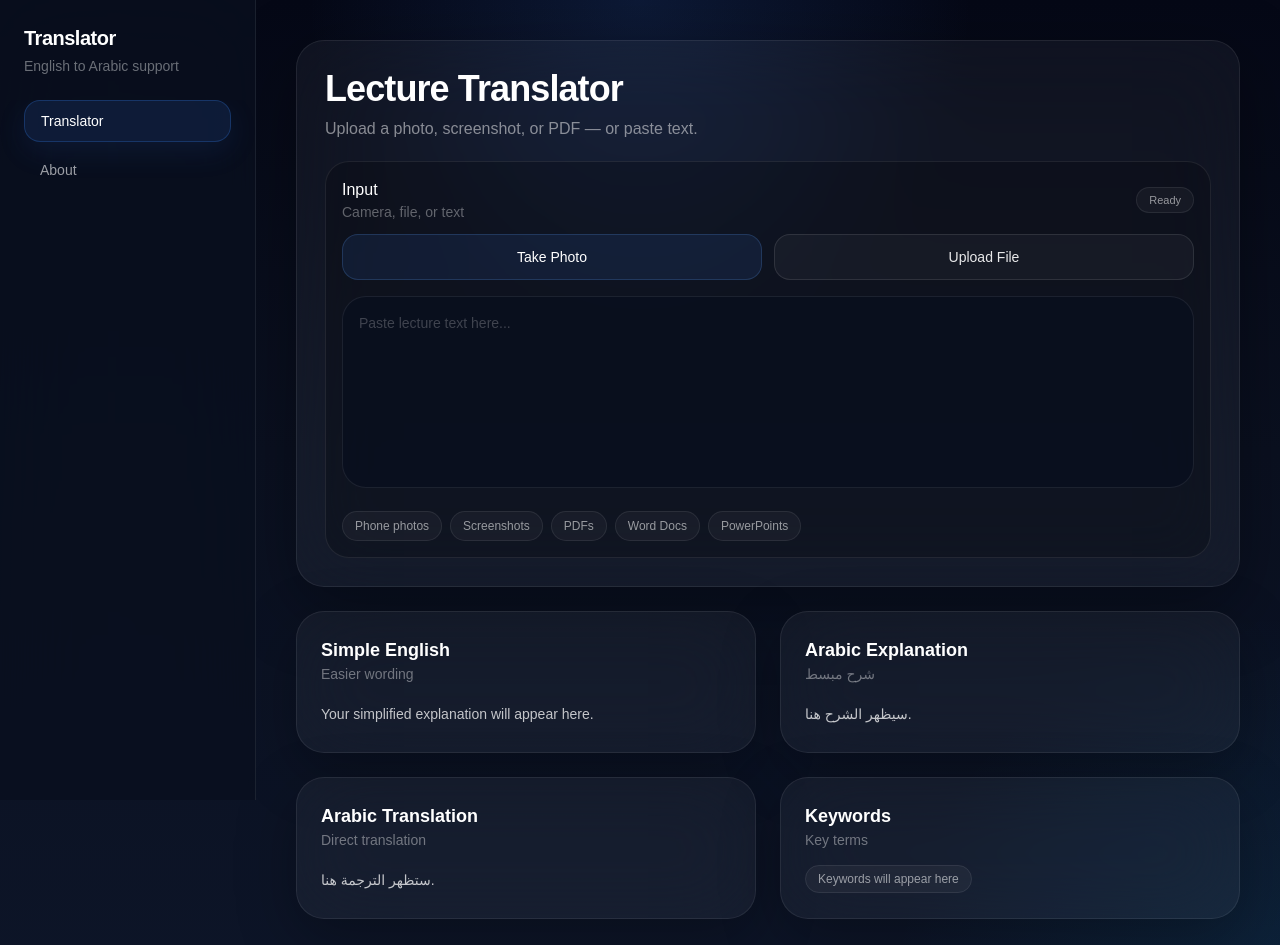
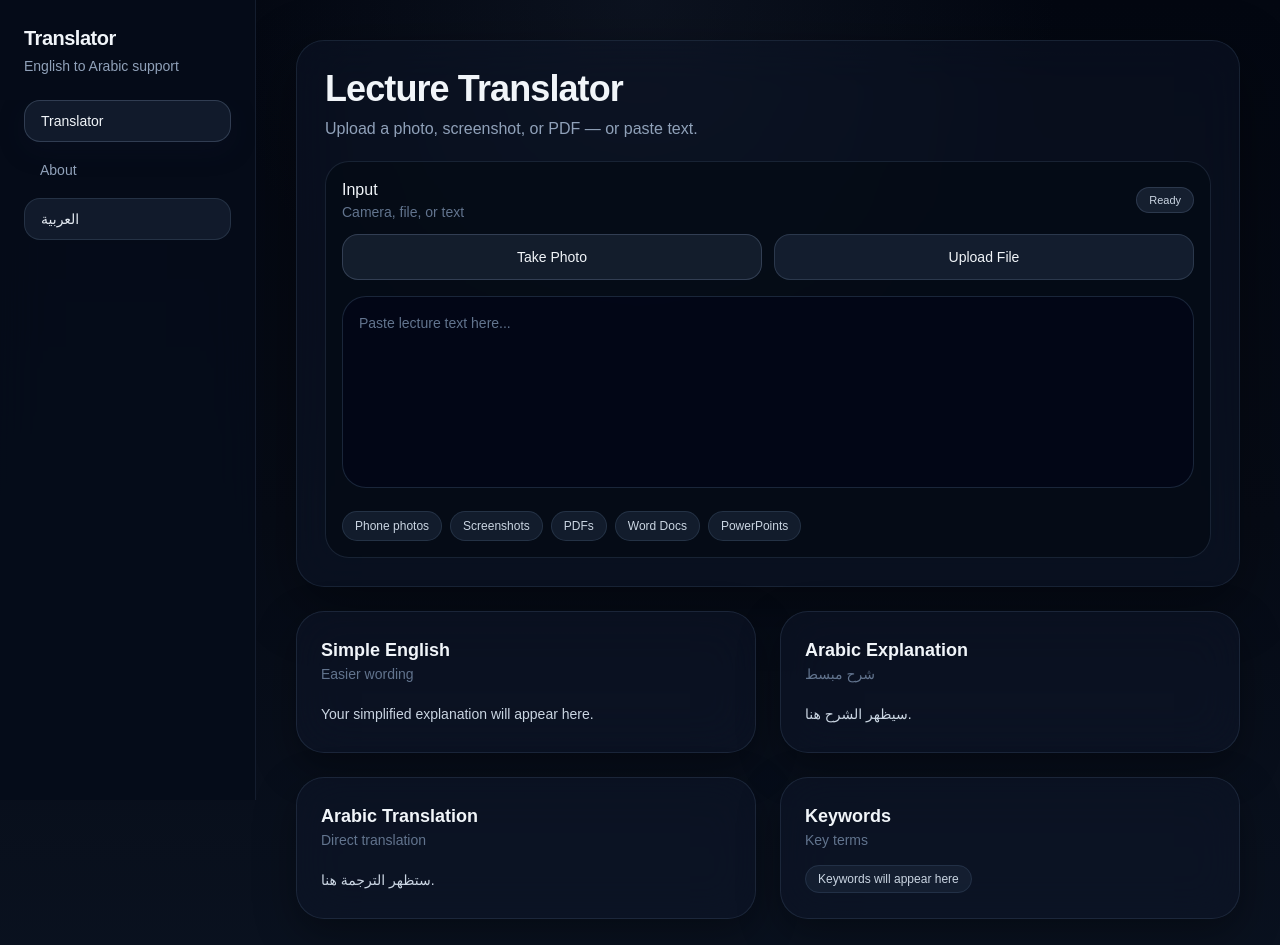
Before and after one commit to sallaxm/UDST-En-Ar-Translator, a Next.js app: page / in a window 1280 px wide. Shown: the top 945 px of the page. Built offline with nearby package versions, Linux system fonts and the light colour scheme.

Commit message:
Refine dashboard styling and add Arabic UI mode

```diff
--- a/app/page.tsx
+++ b/app/page.tsx
@@ -14,9 +14,84 @@ type ResultData = {
   keywords: Keyword[];
 };
 
+type UiLanguage = "en" | "ar";
+
 const IMAGE_UPLOAD_TARGET_MAX_BYTES = 4 * 1024 * 1024;
 const IMAGE_UPLOAD_MAX_DIMENSION = 2200;
 const IMAGE_UPLOAD_MIN_QUALITY = 0.55;
+
+const uiText = {
+  en: {
+    appName: "Translator",
+    support: "English to Arabic support",
+    translatorNav: "Translator",
+    aboutNav: "About",
+    languageToggle: "العربية",
+    heading: "Lecture Translator",
+    subHeading: "Upload a photo, screenshot, or PDF — or paste text.",
+    inputTitle: "Input",
+    inputHint: "Camera, file, or text",
+    statusProcessing: "Processing",
+    statusReady: "Ready",
+    takePhoto: "Take Photo",
+    uploadFile: "Upload File",
+    clear: "Clear",
+    placeholder: "Paste lecture text here...",
+    chips: ["Phone photos", "Screenshots", "PDFs", "Word Docs", "PowerPoints"],
+    simpleTitle: "Simple English",
+    simpleHint: "Easier wording",
+    simpleEmpty: "Your simplified explanation will appear here.",
+    explanationTitle: "Arabic Explanation",
+    explanationHint: "شرح مبسط",
+    explanationEmpty: "سيظهر الشرح هنا.",
+    translationTitle: "Arabic Translation",
+    translationHint: "Direct translation",
+    translationEmpty: "ستظهر الترجمة هنا.",
+    keywordsTitle: "Keywords",
+    keywordsHint: "Key terms",
+    keywordsEmpty: "Keywords will appear here",
+    startHint: "Upload something or paste text to begin.",
+    fileTypeImage: "Image",
+    fileTypePdf: "PDF",
+    fileTypeWord: "Word",
+    fileTypePowerpoint: "PowerPoint",
+  },
+  ar: {
+    appName: "المترجم",
+    support: "دعم من الإنجليزية إلى العربية",
+    translatorNav: "المترجم",
+    aboutNav: "حول",
+    languageToggle: "English",
+    heading: "مترجم المحاضرات",
+    subHeading: "ارفع صورة أو لقطة شاشة أو ملف PDF — أو الصق النص مباشرة.",
+    inputTitle: "الإدخال",
+    inputHint: "الكاميرا أو ملف أو نص",
+    statusProcessing: "جارٍ المعالجة",
+    statusReady: "جاهز",
+    takePhoto: "التقاط صورة",
+    uploadFile: "رفع ملف",
+    clear: "مسح",
+    placeholder: "الصق نص المحاضرة هنا...",
+    chips: ["صور الهاتف", "لقطات الشاشة", "ملفات PDF", "مستندات Word", "عروض PowerPoint"],
+    simpleTitle: "إنجليزية مبسطة",
+    simpleHint: "صياغة أسهل",
+    simpleEmpty: "سيظهر الشرح المبسط هنا.",
+    explanationTitle: "شرح بالعربية",
+    explanationHint: "شرح مبسط",
+    explanationEmpty: "سيظهر الشرح هنا.",
+    translationTitle: "الترجمة العربية",
+    translationHint: "ترجمة مباشرة",
+    translationEmpty: "ستظهر الترجمة هنا.",
+    keywordsTitle: "الكلمات المفتاحية",
+    keywordsHint: "مصطلحات أساسية",
+    keywordsEmpty: "ستظهر الكلمات المفتاحية هنا",
+    startHint: "ابدأ برفع ملف أو لصق نص.",
+    fileTypeImage: "صورة",
+    fileTypePdf: "PDF",
+    fileTypeWord: "Word",
+    fileTypePowerpoint: "PowerPoint",
+  },
+} as const;
 
 async function parseApiResponse<T>(res: Response): Promise<T> {
   const contentType = res.headers.get("content-type") || "";
@@ -147,6 +222,7 @@ function LoadingLines({ arabic = false }: { arabic?: boolean }) {
 }
 
 export default function Dashboard() {
+  const [language, setLanguage] = useState<UiLanguage>("en");
   const [input, setInput] = useState("");
   const [selectedFile, setSelectedFile] = useState<File | null>(null);
   const [selectedFileName, setSelectedFileName] = useState("");
@@ -160,6 +236,8 @@ export default function Dashboard() {
   const fileInputRef = useRef<HTMLInputElement>(null);
   const cameraInputRef = useRef<HTMLInputElement>(null);
   const textTimeoutRef = useRef<NodeJS.Timeout | null>(null);
+
+  const t = uiText[language];
 
   const processText = async (textValue: string) => {
     if (!textValue.trim()) return;
@@ -303,56 +381,54 @@ export default function Dashboard() {
     result.keywords.length > 0;
 
   return (
-    <div className="min-h-screen bg-[radial-gradient(circle_at_top,_rgba(59,130,246,0.14),_transparent_28%),radial-gradient(circle_at_bottom_right,_rgba(14,165,233,0.10),_transparent_24%),linear-gradient(180deg,_#050816_0%,_#0a1020_45%,_#0d1528_100%)] text-white">
+    <div
+      dir={language === "ar" ? "rtl" : "ltr"}
+      className="min-h-screen bg-[radial-gradient(circle_at_top,_rgba(30,41,59,0.35),_transparent_35%),linear-gradient(180deg,_#030711_0%,_#060b16_52%,_#0a1220_100%)] text-slate-100"
+    >
       <div className="mx-auto flex min-h-screen max-w-7xl flex-col md:flex-row">
-        <aside className="sticky top-0 z-20 border-b border-white/8 bg-[#09101f]/80 backdrop-blur-2xl md:h-screen md:w-64 md:border-b-0 md:border-r">
+        <aside className="sticky top-0 z-20 border-b border-slate-700/35 bg-[#060d1a]/90 backdrop-blur-xl md:h-screen md:w-64 md:border-b-0 md:border-r">
           <div className="px-4 py-4 md:p-6">
-            <h1 className="text-lg font-semibold tracking-tight md:text-xl">
-              Translator
-            </h1>
-            <p className="mt-1 text-sm text-white/40">
-              English to Arabic support
-            </p>
+            <h1 className="text-lg font-semibold tracking-tight md:text-xl">{t.appName}</h1>
+            <p className="mt-1 text-sm text-slate-400">{t.support}</p>
           </div>
 
           <nav className="flex gap-2 overflow-x-auto px-4 pb-4 text-sm [&::-webkit-scrollbar]:hidden md:flex-col md:px-6 md:pb-0">
-            <button className="shrink-0 rounded-2xl border border-[#3b82f6]/25 bg-[#3b82f6]/12 px-4 py-2.5 text-left text-white shadow-[0_10px_30px_rgba(59,130,246,0.10)]">
-              Translator
+            <button className="shrink-0 rounded-2xl border border-slate-500/40 bg-slate-700/30 px-4 py-2.5 text-left text-slate-100 shadow-[0_8px_26px_rgba(15,23,42,0.28)]">
+              {t.translatorNav}
             </button>
             <a
               href="/about"
-              className="shrink-0 rounded-2xl px-4 py-2.5 text-left text-white/60 transition hover:bg-white/6 hover:text-white"
+              className="shrink-0 rounded-2xl px-4 py-2.5 text-left text-slate-400 transition hover:bg-slate-800/60 hover:text-slate-100"
             >
-              About
+              {t.aboutNav}
             </a>
+            <button
+              type="button"
+              onClick={() => setLanguage((prev) => (prev === "en" ? "ar" : "en"))}
+              className="shrink-0 rounded-2xl border border-slate-600/40 bg-slate-800/55 px-4 py-2.5 text-left text-slate-200 transition hover:bg-slate-700/55"
+            >
+              {t.languageToggle}
+            </button>
           </nav>
         </aside>
 
         <main className="flex-1 p-3 pb-8 sm:p-4 md:p-8 lg:p-10">
           <div className="mx-auto max-w-5xl space-y-4 md:space-y-6">
-            <section className="rounded-[28px] border border-white/8 bg-white/[0.045] p-5 shadow-[0_20px_70px_rgba(0,0,0,0.35)] backdrop-blur-2xl md:p-7">
+            <section className="rounded-[28px] border border-slate-700/40 bg-slate-900/45 p-5 shadow-[0_18px_60px_rgba(0,0,0,0.38)] backdrop-blur-xl md:p-7">
               <div className="mb-5">
-                <h2 className="text-2xl font-semibold tracking-tight md:text-4xl">
-                  Lecture Translator
-                </h2>
-                <p className="mt-2 max-w-2xl text-sm leading-6 text-white/50 md:text-base">
-                  Upload a photo, screenshot, or PDF — or paste text.
-                </p>
+                <h2 className="text-2xl font-semibold tracking-tight md:text-4xl">{t.heading}</h2>
+                <p className="mt-2 max-w-2xl text-sm leading-6 text-slate-400 md:text-base">{t.subHeading}</p>
               </div>
 
-              <div className="rounded-[24px] border border-white/8 bg-black/20 p-3 sm:p-4">
+              <div className="rounded-[24px] border border-slate-700/45 bg-[#050a15]/70 p-3 sm:p-4">
                 <div className="mb-3 flex items-center justify-between">
                   <div>
-                    <h3 className="text-sm font-medium text-white md:text-base">
-                      Input
-                    </h3>
-                    <p className="text-xs text-white/35 md:text-sm">
-                      Camera, file, or text
-                    </p>
+                    <h3 className="text-sm font-medium text-slate-100 md:text-base">{t.inputTitle}</h3>
+                    <p className="text-xs text-slate-500 md:text-sm">{t.inputHint}</p>
                   </div>
 
-                  <div className="rounded-full border border-white/8 bg-white/[0.04] px-3 py-1 text-[11px] text-white/55">
-                    {isProcessing ? "Processing" : "Ready"}
+                  <div className="rounded-full border border-slate-600/50 bg-slate-800/70 px-3 py-1 text-[11px] text-slate-300">
+                    {isProcessing ? t.statusProcessing : t.statusReady}
                   </div>
                 </div>
 
@@ -360,17 +436,17 @@ export default function Dashboard() {
                   <button
                     type="button"
                     onClick={openCameraPicker}
-                    className="rounded-2xl border border-[#60a5fa]/20 bg-[#3b82f6]/10 px-4 py-3 text-sm font-medium text-white transition hover:bg-[#3b82f6]/16"
+                    className="rounded-2xl border border-slate-500/40 bg-slate-700/35 px-4 py-3 text-sm font-medium text-slate-100 transition hover:bg-slate-600/40"
                   >
-                    Take Photo
+                    {t.takePhoto}
                   </button>
 
                   <button
                     type="button"
                     onClick={openFilePicker}
-                    className="rounded-2xl border border-white/10 bg-white/[0.04] px-4 py-3 text-sm font-medium text-white/90 transition hover:bg-white/[0.07]"
+                    className="rounded-2xl border border-slate-600/50 bg-slate-800/65 px-4 py-3 text-sm font-medium text-slate-100 transition hover:bg-slate-700/70"
                   >
-                    Upload File
+                    {t.uploadFile}
                   </button>
                 </div>
 
@@ -392,25 +468,23 @@ export default function Dashboard() {
                 />
 
                 {selectedFileName && (
-                  <div className="mb-4 flex items-center justify-between rounded-2xl border border-white/8 bg-white/[0.04] px-4 py-3">
+                  <div className="mb-4 flex items-center justify-between rounded-2xl border border-slate-700/50 bg-slate-800/55 px-4 py-3">
                     <div className="min-w-0">
-                      <p className="truncate text-sm font-medium text-white">
-                        {selectedFileName}
-                      </p>
-                      <p className="mt-1 text-xs text-white/40 capitalize">
-                        {selectedFileType === "image" && "Image"}
-                        {selectedFileType === "pdf" && "PDF"}
-                        {selectedFileType === "word" && "Word"}
-                        {selectedFileType === "powerpoint" && "PowerPoint"}
+                      <p className="truncate text-sm font-medium text-slate-100">{selectedFileName}</p>
+                      <p className="mt-1 text-xs text-slate-400 capitalize">
+                        {selectedFileType === "image" && t.fileTypeImage}
+                        {selectedFileType === "pdf" && t.fileTypePdf}
+                        {selectedFileType === "word" && t.fileTypeWord}
+                        {selectedFileType === "powerpoint" && t.fileTypePowerpoint}
                       </p>
                     </div>
 
                     <button
                       type="button"
                       onClick={clearSelectedFile}
-                      className="ml-3 shrink-0 rounded-xl border border-white/8 bg-white/[0.04] px-3 py-1.5 text-xs text-white/65 transition hover:bg-white/[0.07] hover:text-white"
+                      className="ml-3 shrink-0 rounded-xl border border-slate-600/60 bg-slate-700/55 px-3 py-1.5 text-xs text-slate-300 transition hover:bg-slate-600/70 hover:text-slate-100"
                     >
-                      Clear
+                      {t.clear}
                     </button>
                   </div>
                 )}
@@ -423,29 +497,23 @@ export default function Dashboard() {
                     setSelectedFileType("");
                     setInput(e.target.value);
                   }}
-                  placeholder="Paste lecture text here..."
-                  className="h-40 w-full resize-none rounded-[24px] border border-white/8 bg-[#09101f]/80 px-4 py-4 text-sm text-white placeholder:text-white/22 outline-none transition focus:border-[#60a5fa]/45 focus:bg-[#09101f] md:h-48"
+                  placeholder={t.placeholder}
+                  className="h-40 w-full resize-none rounded-[24px] border border-slate-700/55 bg-slate-950/75 px-4 py-4 text-sm text-slate-100 placeholder:text-slate-500 outline-none transition focus:border-slate-500/75 focus:bg-slate-950 md:h-48"
                 />
 
                 <div className="mt-4 flex flex-wrap gap-2">
-                  {[
-                    "Phone photos",
-                    "Screenshots",
-                    "PDFs",
-                    "Word Docs",
-                    "PowerPoints",
-                  ].map((item) => (
-                      <span
-                        key={item}
-                        className="rounded-full border border-white/8 bg-white/[0.04] px-3 py-1.5 text-xs text-white/55"
-                      >
-                        {item}
-                      </span>
+                  {t.chips.map((item) => (
+                    <span
+                      key={item}
+                      className="rounded-full border border-slate-700/60 bg-slate-800/60 px-3 py-1.5 text-xs text-slate-300"
+                    >
+                      {item}
+                    </span>
                   ))}
                 </div>
 
                 {error && (
-                  <div className="mt-4 rounded-2xl border border-red-400/15 bg-red-400/10 px-4 py-3 text-sm text-red-200">
+                  <div className="mt-4 rounded-2xl border border-red-400/20 bg-red-400/10 px-4 py-3 text-sm text-red-200">
                     {error}
                   </div>
                 )}
@@ -453,98 +521,65 @@ export default function Dashboard() {
             </section>
 
             <section className="grid gap-4 md:grid-cols-2 md:gap-6">
-              <div className="rounded-[28px] border border-white/8 bg-white/[0.045] p-5 shadow-[0_18px_60px_rgba(0,0,0,0.28)] backdrop-blur-2xl md:p-6">
+              <div className="rounded-[28px] border border-slate-700/45 bg-slate-900/50 p-5 shadow-[0_14px_40px_rgba(0,0,0,0.34)] backdrop-blur-xl md:p-6">
                 <div className="mb-4 flex items-center justify-between gap-3">
                   <div>
-                    <h3 className="text-base font-semibold md:text-lg">
-                      Simple English
-                    </h3>
-                    <p className="text-xs text-white/40 md:text-sm">
-                      Easier wording
-                    </p>
+                    <h3 className="text-base font-semibold md:text-lg">{t.simpleTitle}</h3>
+                    <p className="text-xs text-slate-500 md:text-sm">{t.simpleHint}</p>
                   </div>
-                  {isProcessing && (
-                    <div className="h-2.5 w-2.5 animate-pulse rounded-full bg-[#60a5fa]" />
-                  )}
+                  {isProcessing && <div className="h-2.5 w-2.5 animate-pulse rounded-full bg-slate-300" />}
                 </div>
 
                 {isProcessing ? (
                   <LoadingLines />
                 ) : (
-                  <p className="whitespace-pre-wrap text-sm leading-7 text-white/75">
-                    {result.simple ||
-                      "Your simplified explanation will appear here."}
-                  </p>
+                  <p className="whitespace-pre-wrap text-sm leading-7 text-slate-300">{result.simple || t.simpleEmpty}</p>
                 )}
               </div>
 
-              <div className="rounded-[28px] border border-white/8 bg-white/[0.045] p-5 shadow-[0_18px_60px_rgba(0,0,0,0.28)] backdrop-blur-2xl md:p-6">
+              <div className="rounded-[28px] border border-slate-700/45 bg-slate-900/50 p-5 shadow-[0_14px_40px_rgba(0,0,0,0.34)] backdrop-blur-xl md:p-6">
                 <div className="mb-4 flex items-center justify-between gap-3">
                   <div>
-                    <h3 className="text-base font-semibold md:text-lg">
-                      Arabic Explanation
-                    </h3>
-                    <p className="text-xs text-white/40 md:text-sm">
-                      شرح مبسط
-                    </p>
+                    <h3 className="text-base font-semibold md:text-lg">{t.explanationTitle}</h3>
+                    <p className="text-xs text-slate-500 md:text-sm">{t.explanationHint}</p>
                   </div>
-                  {isProcessing && (
-                    <div className="h-2.5 w-2.5 animate-pulse rounded-full bg-[#60a5fa]" />
-                  )}
+                  {isProcessing && <div className="h-2.5 w-2.5 animate-pulse rounded-full bg-slate-300" />}
                 </div>
 
                 {isProcessing ? (
                   <LoadingLines arabic />
                 ) : (
-                  <p
-                    dir="ltr"
-                    className="whitespace-pre-wrap text-left text-sm leading-7 text-white/75"
-                  >
-                    {result.arabicExplanation || "سيظهر الشرح هنا."}
+                  <p dir="ltr" className="whitespace-pre-wrap text-left text-sm leading-7 text-slate-300">
+                    {result.arabicExplanation || t.explanationEmpty}
                   </p>
                 )}
               </div>
 
-              <div className="rounded-[28px] border border-white/8 bg-white/[0.045] p-5 shadow-[0_18px_60px_rgba(0,0,0,0.28)] backdrop-blur-2xl md:p-6">
+              <div className="rounded-[28px] border border-slate-700/45 bg-slate-900/50 p-5 shadow-[0_14px_40px_rgba(0,0,0,0.34)] backdrop-blur-xl md:p-6">
                 <div className="mb-4 flex items-center justify-between gap-3">
                   <div>
-                    <h3 className="text-base font-semibold md:text-lg">
-                      Arabic Translation
-                    </h3>
-                    <p className="text-xs text-white/40 md:text-sm">
-                      Direct translation
-                    </p>
+                    <h3 className="text-base font-semibold md:text-lg">{t.translationTitle}</h3>
+                    <p className="text-xs text-slate-500 md:text-sm">{t.translationHint}</p>
                   </div>
-                  {isProcessing && (
-                    <div className="h-2.5 w-2.5 animate-pulse rounded-full bg-[#60a5fa]" />
-                  )}
+                  {isProcessing && <div className="h-2.5 w-2.5 animate-pulse rounded-full bg-slate-300" />}
                 </div>
 
                 {isProcessing ? (
                   <LoadingLines arabic />
                 ) : (
-                  <p
-                    dir="ltr"
-                    className="whitespace-pre-wrap text-left text-sm leading-7 text-white/75"
-                  >
-                    {result.arabicTranslation || "ستظهر الترجمة هنا."}
+                  <p dir="ltr" className="whitespace-pre-wrap text-left text-sm leading-7 text-slate-300">
+                    {result.arabicTranslation || t.translationEmpty}
                   </p>
                 )}
               </div>
 
-              <div className="rounded-[28px] border border-white/8 bg-white/[0.045] p-5 shadow-[0_18px_60px_rgba(0,0,0,0.28)] backdrop-blur-2xl md:p-6">
+              <div className="rounded-[28px] border border-slate-700/45 bg-slate-900/50 p-5 shadow-[0_14px_40px_rgba(0,0,0,0.34)] backdrop-blur-xl md:p-6">
                 <div className="mb-4 flex items-center justify-between gap-3">
                   <div>
-                    <h3 className="text-base font-semibold md:text-lg">
-                      Keywords
-                    </h3>
-                    <p className="text-xs text-white/40 md:text-sm">
-                      Key terms
-                    </p>
+                    <h3 className="text-base font-semibold md:text-lg">{t.keywordsTitle}</h3>
+                    <p className="text-xs text-slate-500 md:text-sm">{t.keywordsHint}</p>
                   </div>
-                  {isProcessing && (
-                    <div className="h-2.5 w-2.5 animate-pulse rounded-full bg-[#60a5fa]" />
-                  )}
+                  {isProcessing && <div className="h-2.5 w-2.5 animate-pulse rounded-full bg-slate-300" />}
                 </div>
 
                 {isProcessing ? (
@@ -558,24 +593,22 @@ export default function Dashboard() {
                     {result.keywords.map((keyword, index) => (
                       <span
                         key={`${keyword.en}-${index}`}
-                        className="rounded-full border border-[#60a5fa]/20 bg-[#3b82f6]/10 px-3 py-1.5 text-xs text-[#d8ebff]"
+                        className="rounded-full border border-slate-500/45 bg-slate-700/45 px-3 py-1.5 text-xs text-slate-100"
                       >
                         {keyword.en} — {keyword.ar}
                       </span>
                     ))}
                   </div>
                 ) : (
-                  <span className="rounded-full border border-white/8 bg-white/[0.04] px-3 py-1.5 text-xs text-white/55">
-                    Keywords will appear here
+                  <span className="rounded-full border border-slate-700/55 bg-slate-800/55 px-3 py-1.5 text-xs text-slate-300">
+                    {t.keywordsEmpty}
                   </span>
                 )}
               </div>
             </section>
 
             {!isProcessing && !hasResult && !error && (
-              <div className="px-1 text-center text-sm text-white/35">
-                Upload something or paste text to begin.
-              </div>
+              <div className="px-1 text-center text-sm text-slate-500">{t.startHint}</div>
             )}
           </div>
         </main>
```
